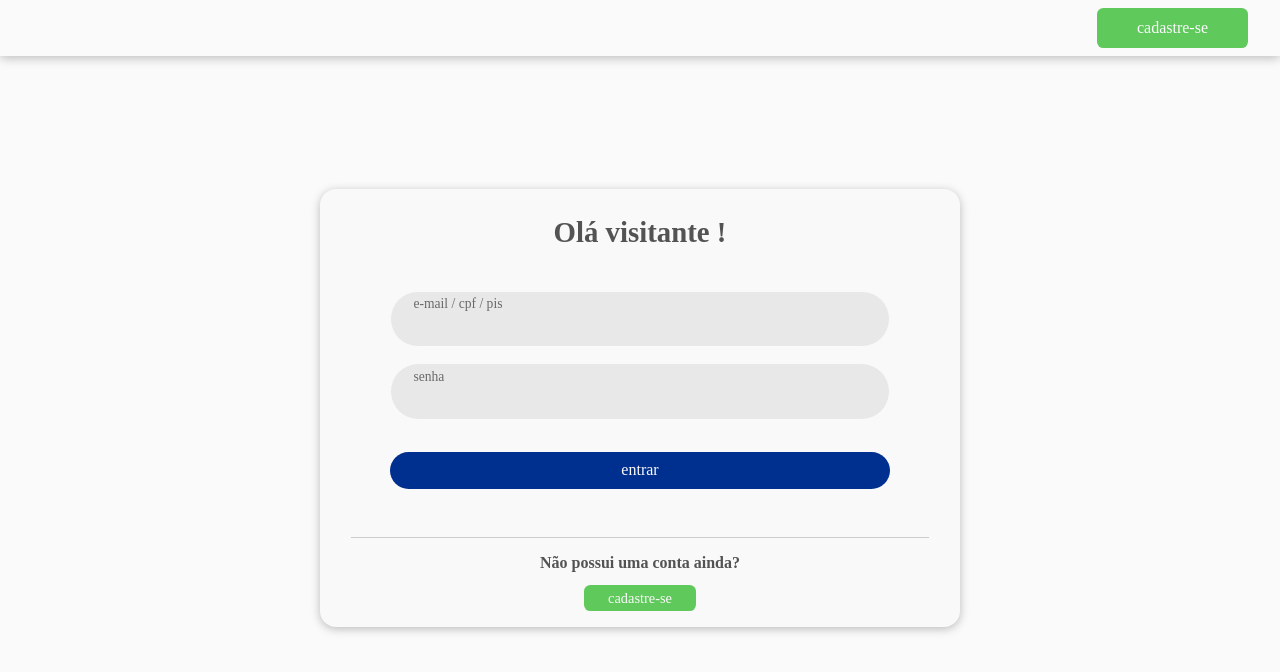
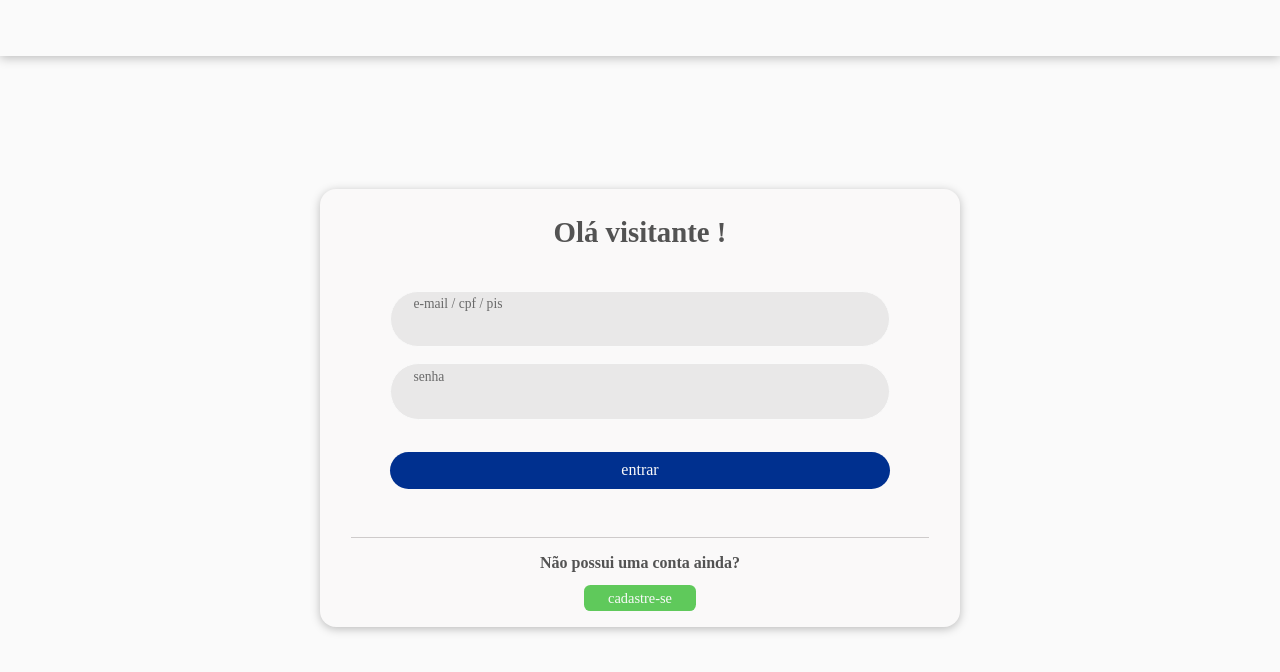
Before and after one commit to rodrigoRolim/challenge-front, a Vue app: page /login in a window 1280 px wide. Shown: the top 672 px of the page. Built offline with nearby package versions, Linux system fonts and the light colour scheme.

Commit message:
refactor(component): remove code
remove all staff bind to redirect to login and to signup

```diff
--- a/src/components/MNavbar.vue
+++ b/src/components/MNavbar.vue
@@ -1,37 +1,12 @@
 <template>
   <nav class="MNavbar">
-    <a-button v-if="isSignupPage" text="login" @click="redirectToLogin" color="primary" outlined/>
-    <a-button v-if="isLoginPage" text="cadastre-se" color="success" @click="redirectToSignup" class="MNavbar__ButtonSignup"/>
+
   </nav>
 </template>
 
 <script>
-import AButton from "./AButton";
-
 export default {
-  name: "MNavbar",
-  components: {
-    AButton
-  },
-  computed: {
-    isSignupPage() {
-      return this.$route.name === "Signup";
-    },
-    isLoginPage() {
-      return this.$route.name === "Login";
-    }
-  },
-  methods: {
-    redirectToLogin() {
-      this.$router.push("/login")
-    },
-    redirectToSignup() {
-      this.$router.push("/cadastro")
-    }
-  },
-  created() {
-    console.log(this.$route)
-  }
+  name: "MNavbar"
 }
 </script>
 
```
